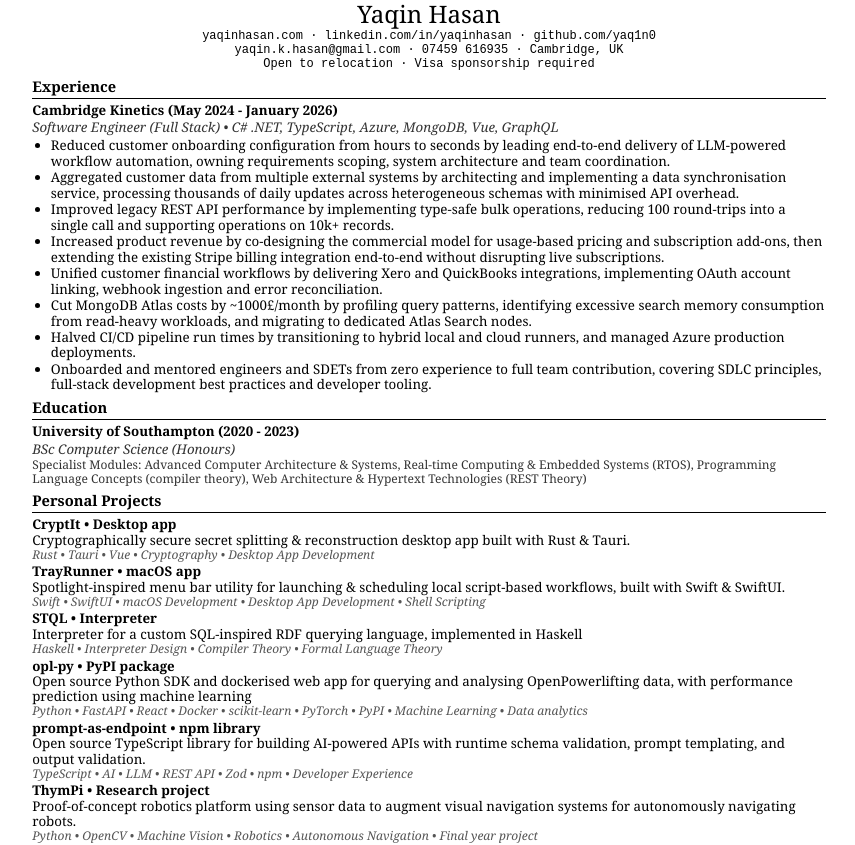
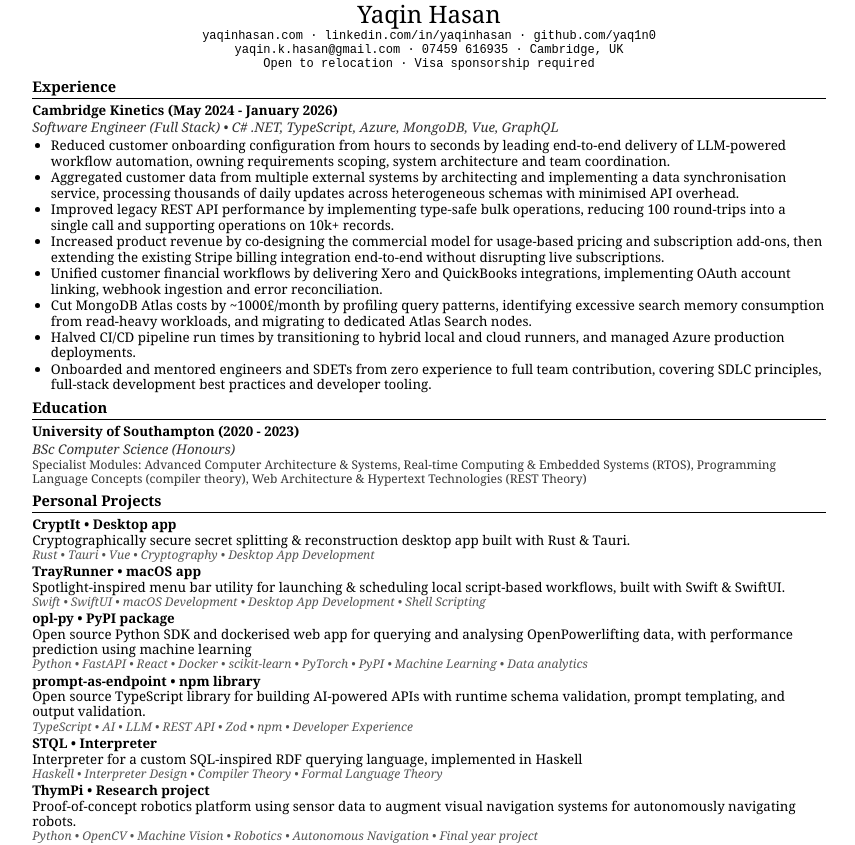
Before and after one commit to yaq1n0/yaqinhasan.com, a Vue app: page /cv in a window 1280 px wide. Shown: the top 845 px of the page, without its empty margins (211-1066 px from the left). Built offline with nearby package versions, Linux system fonts and the light colour scheme.

Commit message:
chore: reorder cv projects and re-render CV

```diff
--- a/src/data/projects/cvOverrides.ts
+++ b/src/data/projects/cvOverrides.ts
@@ -13,11 +13,6 @@ export const cvOverrides: Record<string, Partial<CVProject>> = {
     description: "Spotlight-inspired menu bar utility for launching & scheduling local script-based workflows, built with Swift & SwiftUI.",
     keywords: ["Swift", "SwiftUI", "macOS Development", "Desktop App Development", "Shell Scripting"]
   },
-  STQL: {
-    name: "STQL • Interpreter",
-    description: "Interpreter for a custom SQL-inspired RDF querying language, implemented in Haskell",
-    keywords: ["Haskell", "Interpreter Design", "Compiler Theory", "Formal Language Theory"]
-  },
   "opl-py": {
     name: "opl-py • PyPI package",
     description:
@@ -29,6 +24,11 @@ export const cvOverrides: Record<string, Partial<CVProject>> = {
     description: "Open source TypeScript library for building AI-powered APIs with runtime schema validation, prompt templating, and output validation.",
     keywords: ["TypeScript", "AI", "LLM", "REST API", "Zod", "npm", "Developer Experience"]
   },
+  STQL: {
+    name: "STQL • Interpreter",
+    description: "Interpreter for a custom SQL-inspired RDF querying language, implemented in Haskell",
+    keywords: ["Haskell", "Interpreter Design", "Compiler Theory", "Formal Language Theory"]
+  },
   ThymPi: {
     name: "ThymPi • Research project",
     description: "Proof-of-concept robotics platform using sensor data to augment visual navigation systems for autonomously navigating robots.",
```
Also changed, not shown: 1 other file (tests, documents, lock files or other folders).
